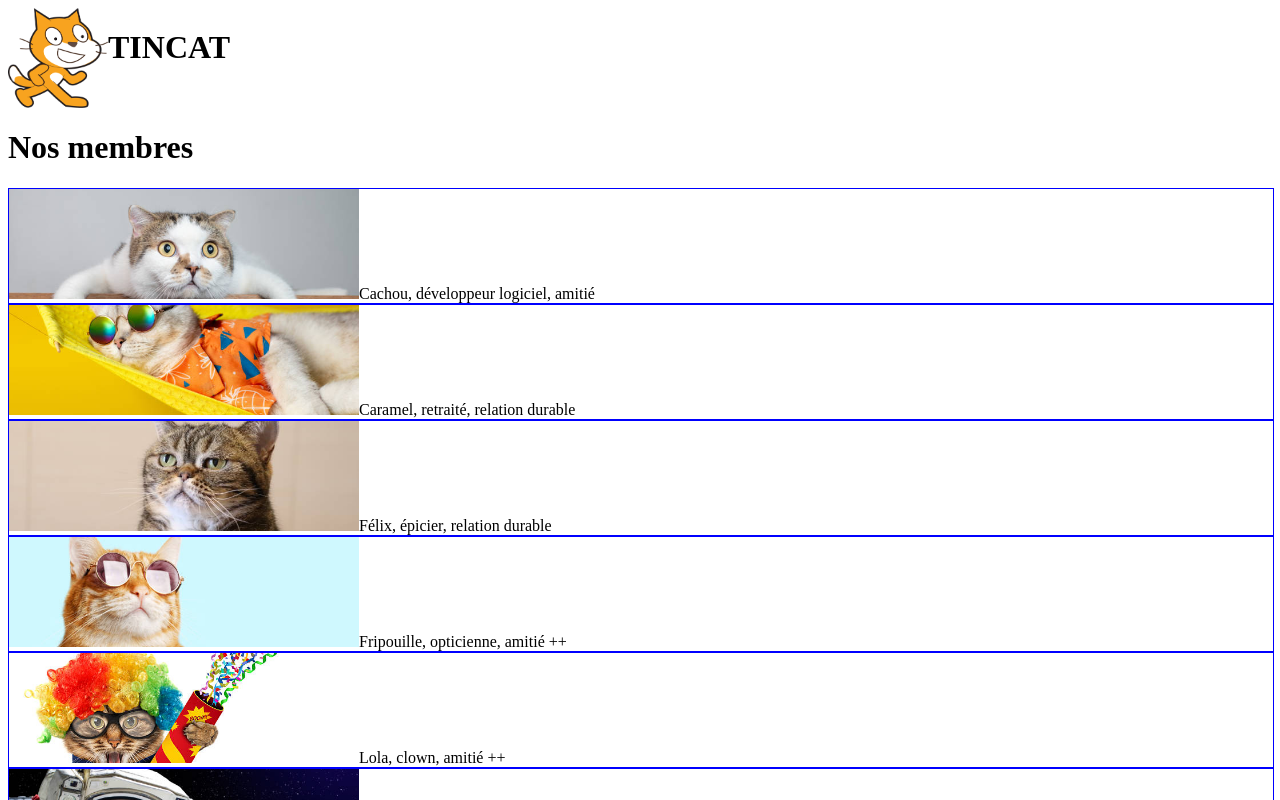
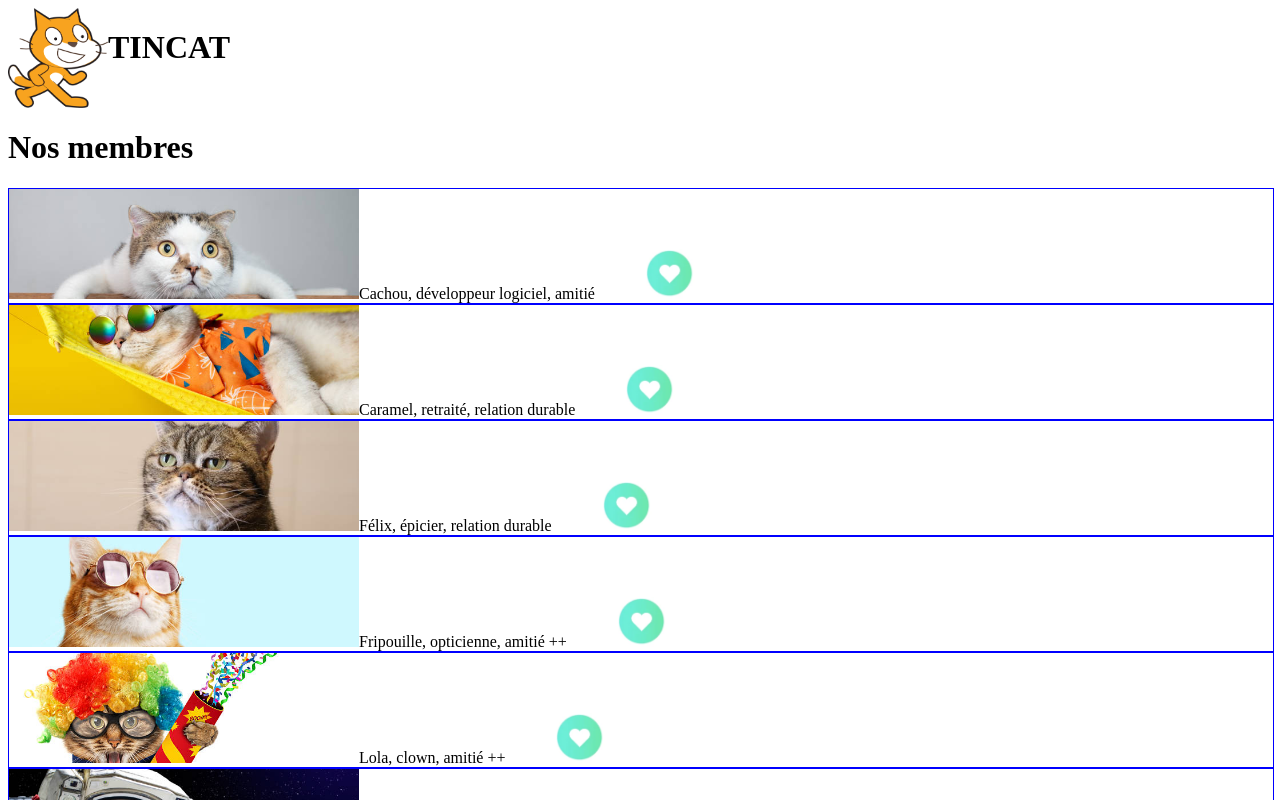
Before and after one commit to Arthur42-8486/web_examen1, a React (Vite) app in the folder Examen-1-react/: page / in a window 1280 px wide. Shown: the top 800 px of the page. Built offline with nearby package versions, Linux system fonts and the light colour scheme.

Commit message:
création usestate

```diff
--- a/Examen-1-react/src/components/CatItem.tsx
+++ b/Examen-1-react/src/components/CatItem.tsx
@@ -1,4 +1,5 @@
 import type { CatData } from "../data/data"
+import coeur from "../image/oui.png"
 import "../style/CatItem.css"
 
 interface CatItemProps{
@@ -12,6 +13,7 @@ function CatItem({cat}: CatItemProps){
             {cat.nom},
             {cat.occupation},
             {cat.recherche}
+            <img src={coeur} alt="coeur" className="lmj-cat-like"/>
         </div>
     )
 }
--- a/Examen-1-react/src/components/Rencontre.tsx
+++ b/Examen-1-react/src/components/Rencontre.tsx
@@ -1,12 +1,19 @@
 import CatItem from "./CatItem"
 import "../style/Rencontre.css"
 import { catList } from "../data/data"
+import { useState } from "react"
 
 function Rencontre (){
+    const [like, setLike] = useState<number>(0)
+
+    function traiterClic(){
+        setLike(like + 1)
+    }
+
     return(
-        <div>
+        <div className="lmj-rencontre">
             <h1>Nos membres</h1>
-            <div>
+            <div className="lmj-rencontre-item">
                 {catList.map(cat =>
                     <CatItem
                         key={cat.id}
--- a/Examen-1-react/src/style/CatItem.css
+++ b/Examen-1-react/src/style/CatItem.css
@@ -8,3 +8,9 @@
     width: 350px;
     object-fit: cover;
 }
+
+.lmj-cat-like{
+    width: 50px;
+    height: 50px;
+    margin-left: 50px;
+}
--- a/Examen-1-react/src/style/Rencontre.css
+++ b/Examen-1-react/src/style/Rencontre.css
@@ -0,0 +1,4 @@
+.lmj-rencontre{
+    width: 100%;
+    border-collapse: collapse;
+}
```
